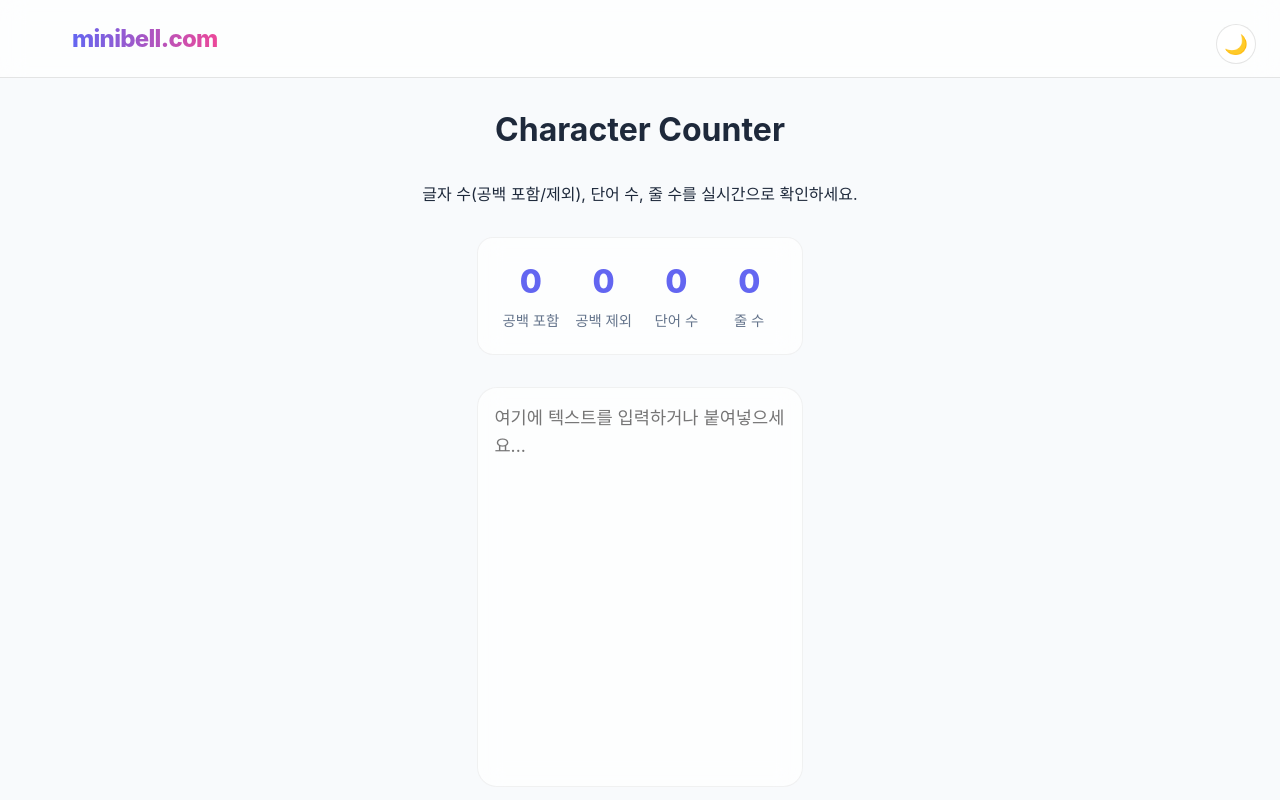
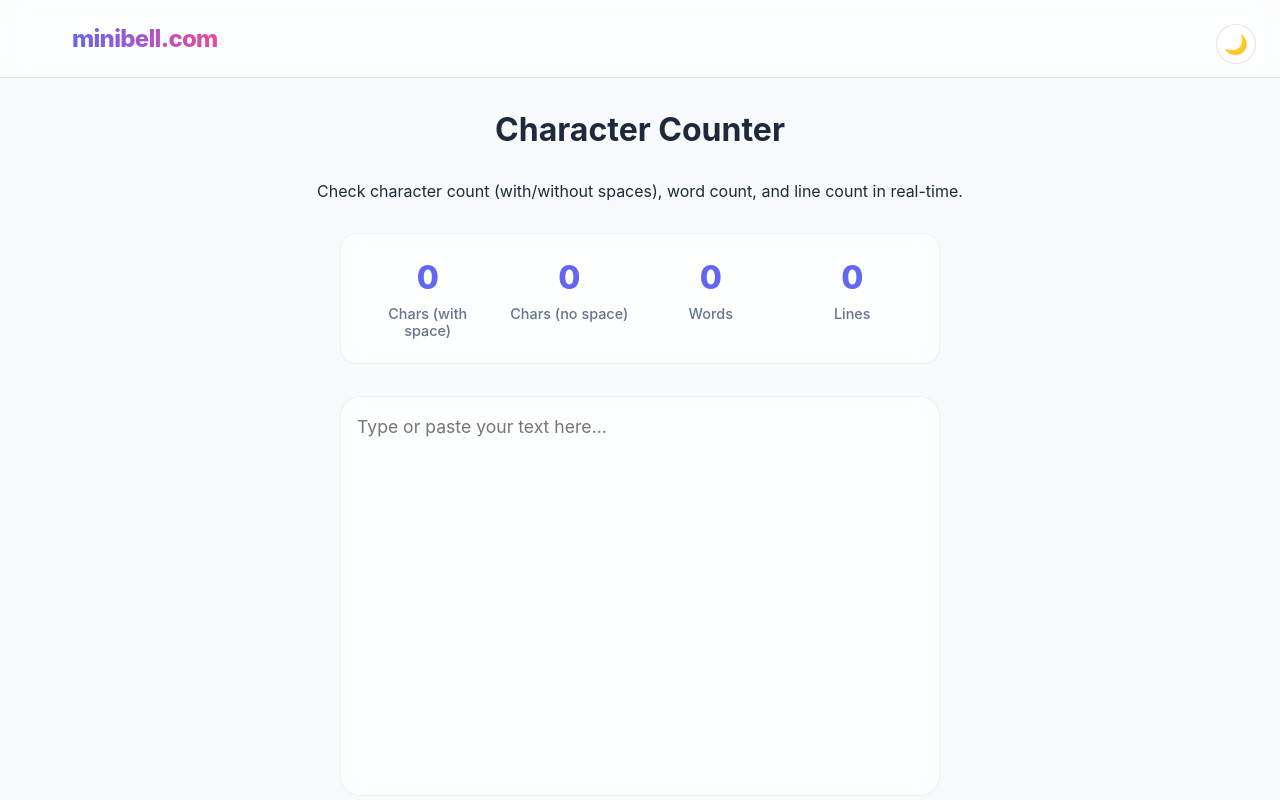
Before and after one commit to minibell7/minibell-site, a Next.js app: page /character-counter in a window 1280 px wide. Shown: the top 800 px of the page. Built offline with nearby package versions, Linux system fonts and the light colour scheme.

Commit message:
localize: translate all Korean text to English

```diff
--- a/src/app/character-counter/CounterClient.tsx
+++ b/src/app/character-counter/CounterClient.tsx
@@ -18,19 +18,19 @@ export default function CounterClient() {
             <div className={`${styles.statsGrid} glass-panel`}>
                 <div className={styles.statItem}>
                     <div className={styles.statValue}>{stats.charsWithSpace}</div>
-                    <div className={styles.statLabel}>공백 포함</div>
+                    <div className={styles.statLabel}>Chars (with space)</div>
                 </div>
                 <div className={styles.statItem}>
                     <div className={styles.statValue}>{stats.charsNoSpace}</div>
-                    <div className={styles.statLabel}>공백 제외</div>
+                    <div className={styles.statLabel}>Chars (no space)</div>
                 </div>
                 <div className={styles.statItem}>
                     <div className={styles.statValue}>{stats.words}</div>
-                    <div className={styles.statLabel}>단어 수</div>
+                    <div className={styles.statLabel}>Words</div>
                 </div>
                 <div className={styles.statItem}>
                     <div className={styles.statValue}>{stats.lines}</div>
-                    <div className={styles.statLabel}>줄 수</div>
+                    <div className={styles.statLabel}>Lines</div>
                 </div>
             </div>
 
@@ -38,7 +38,7 @@ export default function CounterClient() {
                 <textarea
                     value={text}
                     onChange={(e) => setText(e.target.value)}
-                    placeholder="여기에 텍스트를 입력하거나 붙여넣으세요..."
+                    placeholder="Type or paste your text here..."
                     className={styles.textarea}
                     spellCheck={false}
                 />
--- a/src/app/character-counter/page.tsx
+++ b/src/app/character-counter/page.tsx
@@ -18,7 +18,7 @@ export default function CharacterCounterPage() {
         <div className={styles.pageWrapper}>
             <h1 className={styles.title}>Character Counter</h1>
             <p className={styles.description}>
-                글자 수(공백 포함/제외), 단어 수, 줄 수를 실시간으로 확인하세요.
+                Check character count (with/without spaces), word count, and line count in real-time.
             </p>
 
             <CounterClient />
--- a/src/app/d-day-calculator/DDayClient.tsx
+++ b/src/app/d-day-calculator/DDayClient.tsx
@@ -69,7 +69,7 @@ export default function DDayClient() {
                         checked={isDay1}
                         onChange={(e) => setIsDay1(e.target.checked)}
                     />
-                    <label htmlFor="day1">Include today as Day 1 (오늘부터 1일)</label>
+                    <label htmlFor="day1">Include today as Day 1</label>
                 </div>
 
                 {/* Result Display */}
--- a/src/app/favicon-generator/FaviconGeneratorClient.tsx
+++ b/src/app/favicon-generator/FaviconGeneratorClient.tsx
@@ -65,7 +65,7 @@ export default function FaviconGeneratorClient() {
                         <img src={selectedImage} alt="Preview" className={styles.previewImage} />
                     ) : (
                         <div className={styles.uploadPlaceholder}>
-                            <span>이미지 선택 또는 드래그 앤 드롭</span>
+                            <span>Select Image or Drag & Drop</span>
                         </div>
                     )}
                 </label>
--- a/src/app/favicon-generator/page.tsx
+++ b/src/app/favicon-generator/page.tsx
@@ -18,7 +18,7 @@ export default function FaviconGeneratorPage() {
         <div className={styles.pageWrapper}>
             <h1 className={styles.title}>Free Favicon Generator</h1>
             <p className={styles.description}>
-                이미지를 업로드하면 다양한 사이즈의 파비콘(PNG)으로 변환해드립니다.
+                Upload an image to convert it into favicons (PNG) of various sizes.
             </p>
 
             <FaviconGeneratorClient />
--- a/src/app/image-converter/page.tsx
+++ b/src/app/image-converter/page.tsx
@@ -18,7 +18,7 @@ export default function ImageConverterPage() {
         <div className={styles.pageWrapper}>
             <h1 className={styles.title}>WebP Image Converter</h1>
             <p className={styles.description}>
-                이미지를 WebP로 변환하여 웹사이트 속도를 최적화하세요.
+                Convert images to WebP to optimize website speed.
             </p>
 
             <ConverterClient />
--- a/src/app/og-generator/page.tsx
+++ b/src/app/og-generator/page.tsx
@@ -18,7 +18,7 @@ export default function OGGeneratorPage() {
         <div className={styles.pageWrapper}>
             <h1 className={styles.title}>Open Graph Generator</h1>
             <p className={styles.description}>
-                SNS 공유 시 보여질 미리보기 카드를 만들고 메타 태그를 생성하세요.
+                Create preview cards and generate meta tags for social media sharing.
             </p>
 
             <OGGeneratorClient />
--- a/src/app/qr-generator/page.tsx
+++ b/src/app/qr-generator/page.tsx
@@ -18,7 +18,7 @@ export default function QRGeneratorPage() {
         <div className={styles.pageWrapper}>
             <h1 className={styles.title}>Free QR Code Generator</h1>
             <p className={styles.description}>
-                URL을 입력하면 즉시 QR 코드를 생성해드립니다. 평생 무료, 설치 없음.
+                Enter a URL to instantly generate a QR code. Forever free, no installation required.
             </p>
 
             <QRGeneratorClient />
--- a/src/app/unit-converter/UnitClient.tsx
+++ b/src/app/unit-converter/UnitClient.tsx
@@ -8,7 +8,7 @@ type Category = 'Length' | 'Weight' | 'Area' | 'Temperature';
 const UNITS: Record<Category, string[]> = {
     Length: ['Meter (m)', 'Centimeter (cm)', 'Inch (in)', 'Foot (ft)', 'Yard (yd)', 'Kilometer (km)', 'Mile (mi)'],
     Weight: ['Kilogram (kg)', 'Gram (g)', 'Pound (lb)', 'Ounce (oz)'],
-    Area: ['Square Meter (m²)', 'Pyeong (평)', 'Square Foot (ft²)', 'Acre (ac)'],
+    Area: ['Square Meter (m²)', 'Pyeong (pyeong)', 'Square Foot (ft²)', 'Acre (ac)'],
     Temperature: ['Celsius (°C)', 'Fahrenheit (°F)', 'Kelvin (K)']
 };
 
@@ -75,13 +75,13 @@ export default function UnitClient() {
         else if (category === 'Area') {
             // To Square Meter
             if (fromUnit.includes('(m²)')) baseVal = val;
-            else if (fromUnit.includes('(평)')) baseVal = val * 3.305785;
+            else if (fromUnit.includes('(pyeong)')) baseVal = val * 3.305785;
             else if (fromUnit.includes('(ft²)')) baseVal = val * 0.092903;
             else if (fromUnit.includes('(ac)')) baseVal = val * 4046.86;
 
             // From Square Meter to Target
             if (toUnit.includes('(m²)')) setResult(baseVal.toString());
-            else if (toUnit.includes('(평)')) setResult((baseVal / 3.305785).toFixed(4));
+            else if (toUnit.includes('(pyeong)')) setResult((baseVal / 3.305785).toFixed(4));
             else if (toUnit.includes('(ft²)')) setResult((baseVal / 0.092903).toFixed(4));
             else if (toUnit.includes('(ac)')) setResult((baseVal / 4046.86).toFixed(6));
         }
--- a/src/app/youtube-thumbnail/page.tsx
+++ b/src/app/youtube-thumbnail/page.tsx
@@ -18,7 +18,7 @@ export default function YoutubeThumbnailPage() {
         <div className={styles.pageWrapper}>
             <h1 className={styles.title}>YouTube Thumbnail Downloader</h1>
             <p className={styles.description}>
-                유튜브 영상의 고화질 썸네일을 즉시 추출하여 다운로드하세요.
+                Instantly extract and download high-quality thumbnails from YouTube videos.
             </p>
 
             <ThumbnailClient />
```
